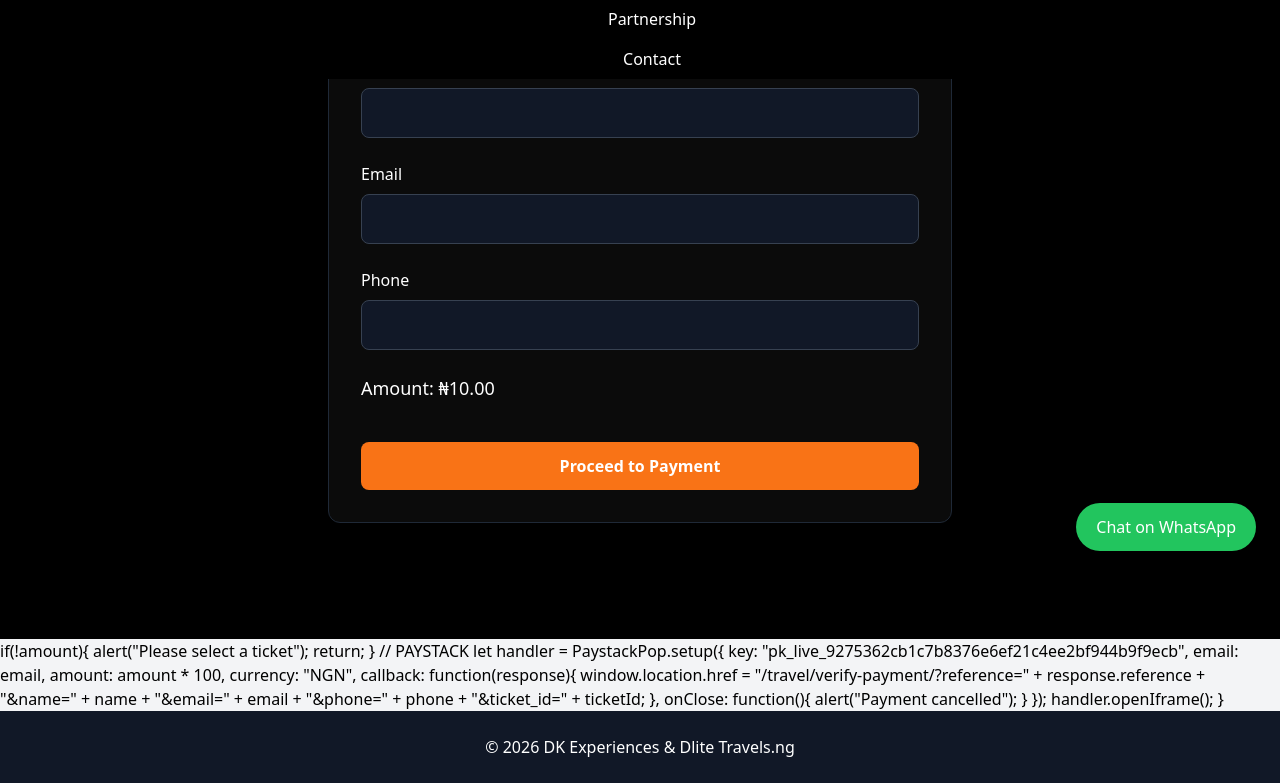
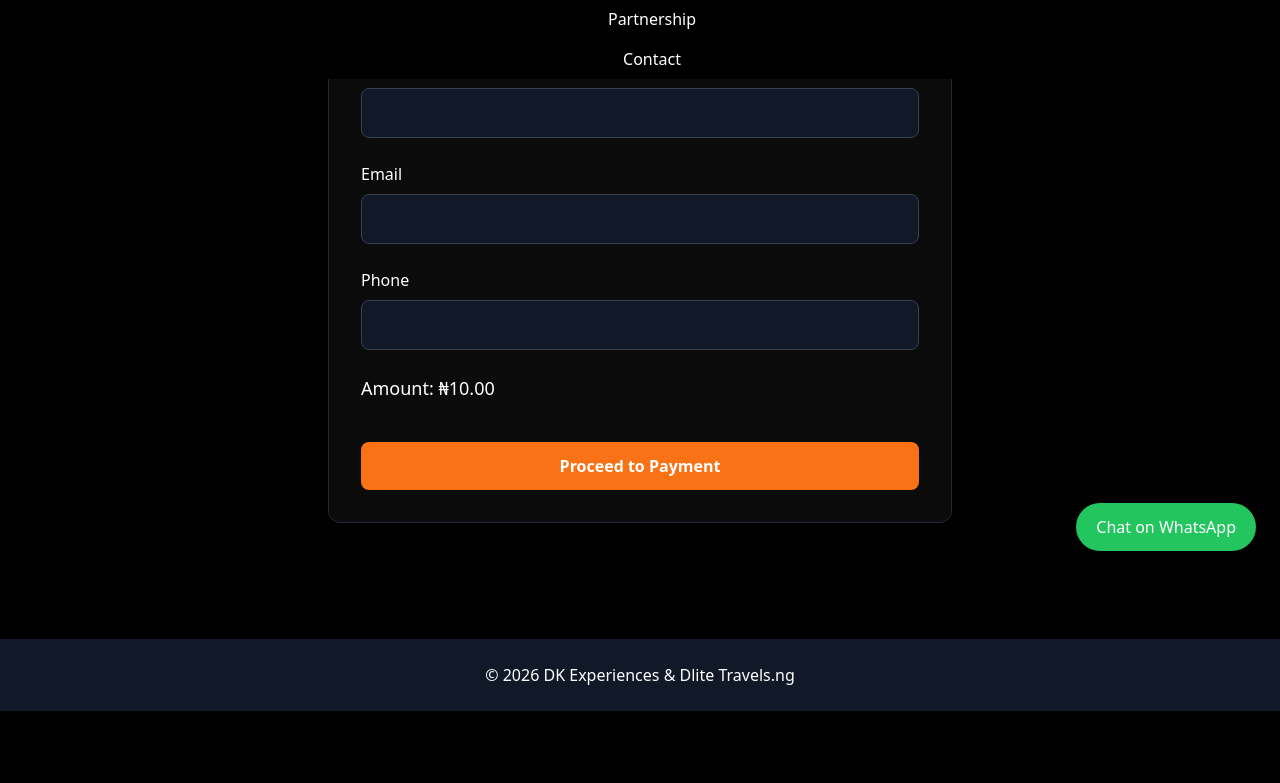
Before and after one commit to josephsam-dev/dk-experiences, a Django app: page /travel/buy-ticket/1/ in a window 1280 px wide. Shown: the part 225-1008 px from the top of the page. After the commit the page ends 936 px from the top, so only its background shows below. Run offline with Django 5.2, Linux system fonts and the light colour scheme; tables that the repository leaves empty hold one stand-in row (values such as "Sample post"); some libraries are stand-ins or nearby versions.

Commit message:
Fix clean paystack script

```diff
--- a/travel/templates/travel/buy_ticket.html
+++ b/travel/templates/travel/buy_ticket.html
@@ -52,7 +52,6 @@ Proceed to Payment
 </div>
 
 </section>
-
 <!-- PAYSTACK -->
 <script src="https://js.paystack.co/v1/inline.js"></script>
 
@@ -61,18 +60,14 @@ function payWithPaystack() {
 
     let name = document.querySelector("input[type='text']").value;
     let email = document.querySelector("input[type='email']").value;
-    let phone = document.querySelector("input[type='tel']").value;
+    let phone = document.querySelector("input[name='phone']").value;
 
-   let amount = "{{ package.price }}";
-let ticketId = "{{ package.id }}";
+    let amount = "{{ package.price }}";
+    let ticketId = "{{ package.id }}";
 
+    // VALIDATION
     if (!name || !email || !phone) {
         alert("Please fill all fields");
-        return;
-    }
-
-    if (!amount) {
-        alert("Please select a ticket");
         return;
     }
 
@@ -82,7 +77,7 @@ let ticketId = "{{ package.id }}";
         amount: amount * 100,
         currency: "NGN",
 
-        callback: function(response) {
+        callback: function(response){
             window.location.href =
                 "/travel/verify-payment/?reference=" + response.reference +
                 "&name=" + name +
@@ -91,7 +86,7 @@ let ticketId = "{{ package.id }}";
                 "&ticket_id=" + ticketId;
         },
 
-        onClose: function() {
+        onClose: function(){
             alert("Payment cancelled");
         }
     });
@@ -100,40 +95,4 @@ let ticketId = "{{ package.id }}";
 }
 </script>
 
-if(!amount){
-    alert("Please select a ticket");
-    return;
-}
-
-// PAYSTACK
-let handler = PaystackPop.setup({
-
-    key: "{{ paystack_public_key }}",
-
-    email: email,
-    amount: amount * 100,
-    currency: "NGN",
-
-    callback: function(response){
-
-        window.location.href =
-        "/travel/verify-payment/?reference=" + response.reference +
-        "&name=" + name +
-        "&email=" + email +
-        "&phone=" + phone +
-        "&ticket_id=" + ticketId;
-    },
-
-    onClose: function(){
-        alert("Payment cancelled");
-    }
-
-});
-
-handler.openIframe();
-
-}
-
-</script>
-
 {% endblock %}
```
